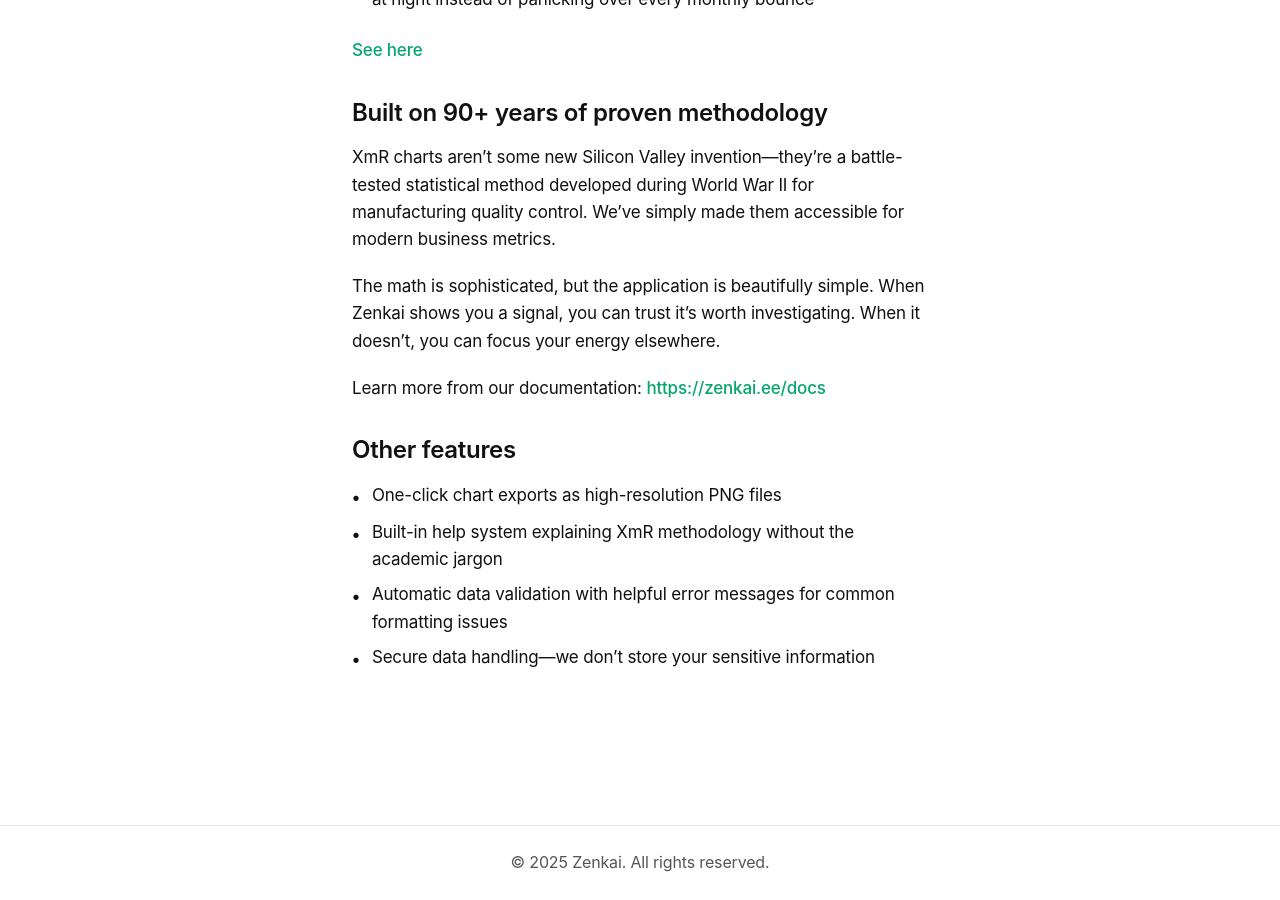
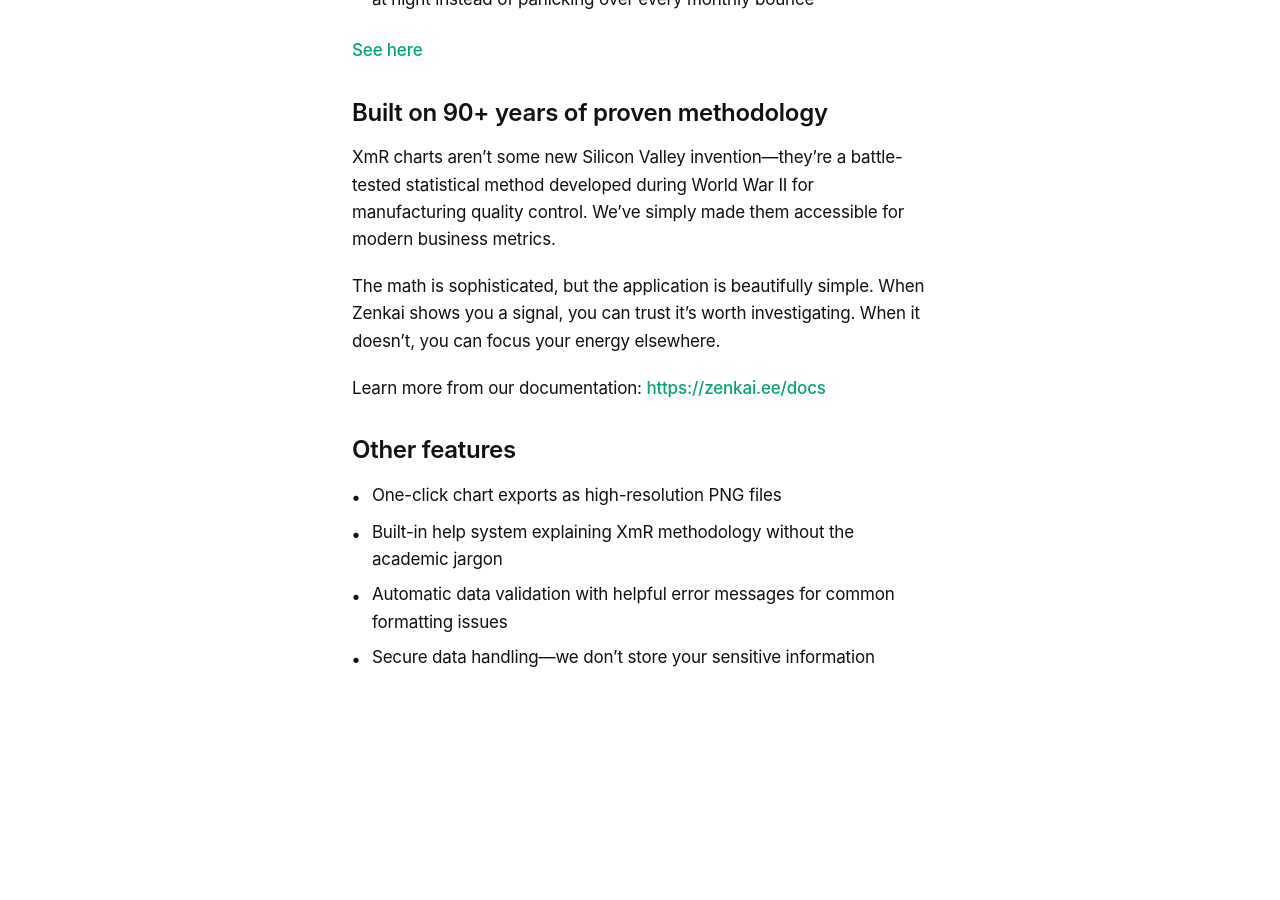
Before and after one commit to mikklemberg/zenkai-changelog, a Jekyll site: the page built from index.html, in a window 1280 px wide and 900 px high, scrolled down 2041 px. Built offline with Jekyll 4.4.1, drawn with Linux system fonts in a browser that asks for light colours; the list of posts is cut into pages by our own code; after the commit the page ends 2818 px from its top, so only the background shows below that.

Commit message:
Update default.html

```diff
--- a/_layouts/default.html
+++ b/_layouts/default.html
@@ -68,23 +68,5 @@
             {{ content }}
         </div>
     </main>
-
-    <footer>
-        <div class="container">
-            <p>&copy; {{ 'now' | date: "%Y" }} Zenkai. All rights reserved.</p>
-        </div>
-    </footer>
-
-    <!-- Simple analytics -->
-    <script>
-        console.log('Zenkai Changelog loaded{% if page.title %}: {{ page.title }}{% endif %}');
-
-        // Track external link clicks
-        document.querySelectorAll('a[href^="http"]').forEach(link => {
-            link.addEventListener('click', function() {
-                console.log('External link clicked:', this.href);
-            });
-        });
-    </script>
 </body>
 </html>
```
